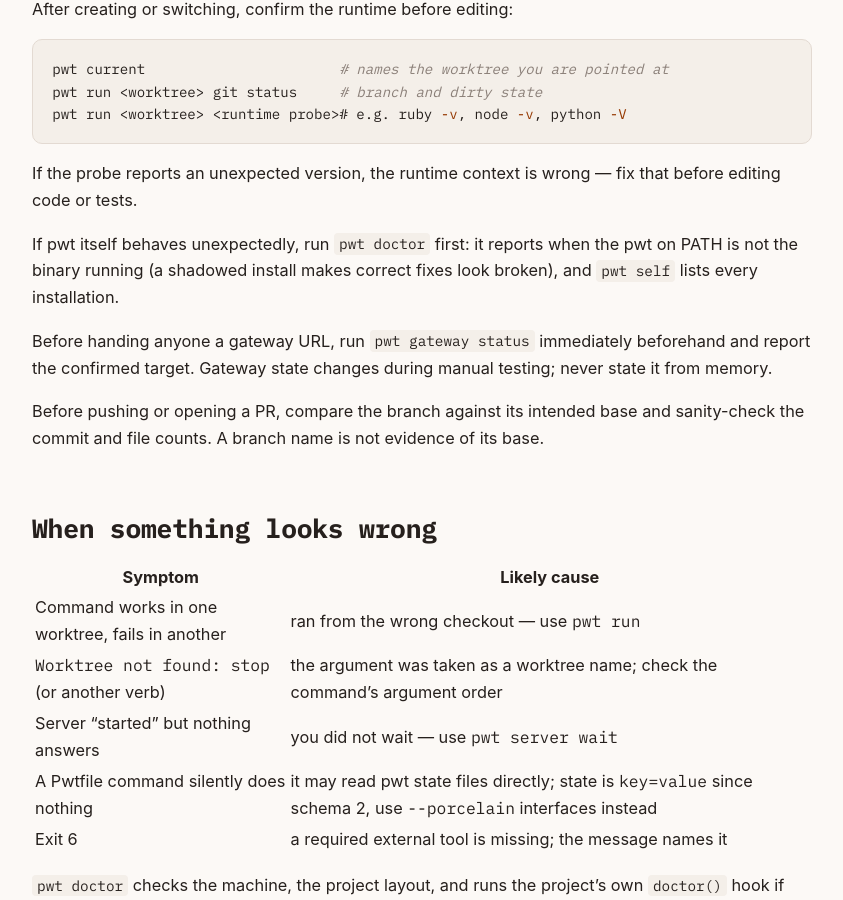
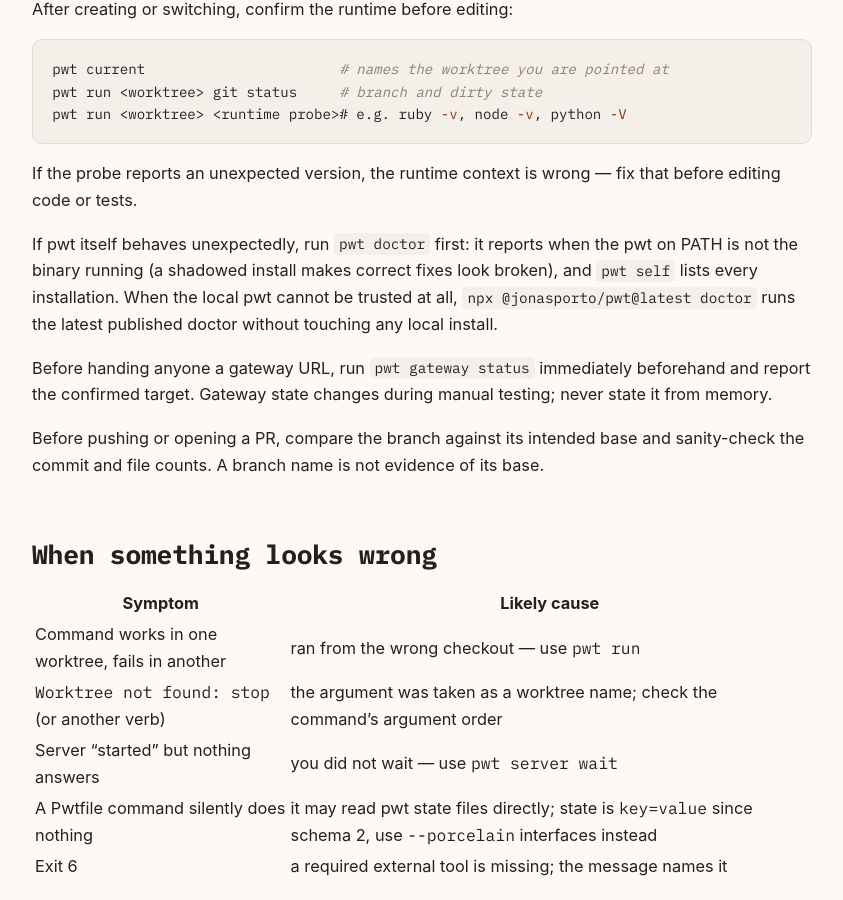
Before and after one commit to jonasporto/pwt, a Jekyll site: the page built from site/docs/agents.md, in a window 1280 px wide and 900 px high, scrolled down 6241 px. Shown: the whole window, without its empty margins (218-1061 px from the left). Built offline with Jekyll 4.4.1, drawn with Linux system fonts in a browser that asks for light colours.

Commit message:
Point at 'npx @jonasporto/pwt doctor' as the zero-install rescue
npx bypasses both layers that can lie: the shell function does not
intercept it, and the local PATH is irrelevant because the published
package runs. Combined with doctor's installation check, its output IS
the diagnosis: running (the npx cache, latest) versus the pwt on PATH,
with versions. Referenced from the stale-wrapper 127 message, doctor's
no-pwt-on-PATH branch, and the agent skill.

```diff
--- a/site/docs/agents.md
+++ b/site/docs/agents.md
@@ -275,6 +275,9 @@ fix that before editing code or tests.
 If pwt itself behaves unexpectedly, run `pwt doctor` first: it reports
 when the pwt on PATH is not the binary running (a shadowed install makes
 correct fixes look broken), and `pwt self` lists every installation.
+When the local pwt cannot be trusted at all,
+`npx @jonasporto/pwt@latest doctor` runs the latest published doctor
+without touching any local install.
 
 Before handing anyone a gateway URL, run `pwt gateway status` immediately
 beforehand and report the confirmed target. Gateway state changes during
```
Also changed, not shown: skills/pwt-cli/SKILL.md (+3 -0 lines), CHANGELOG.md, 1 other file.
